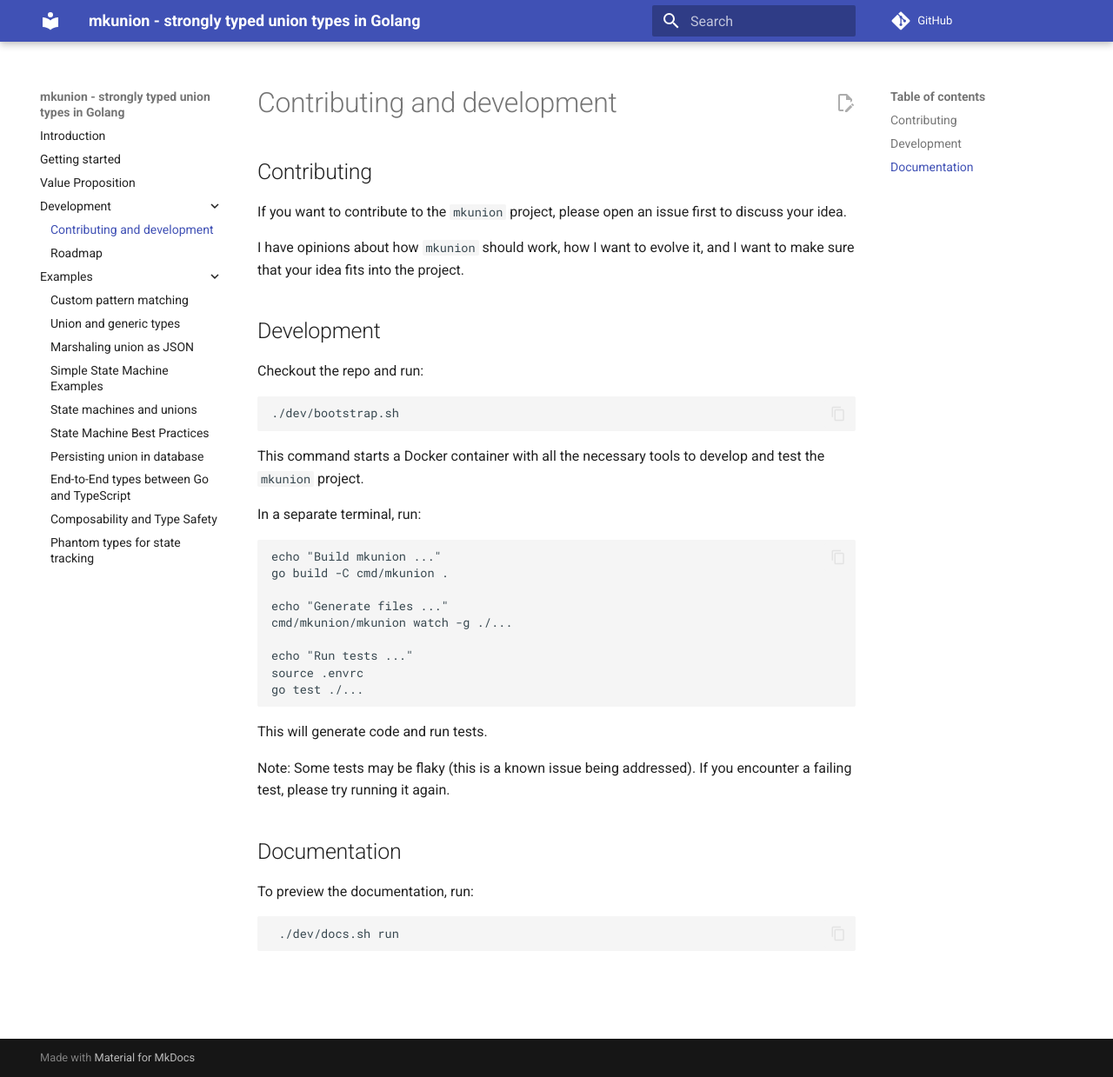
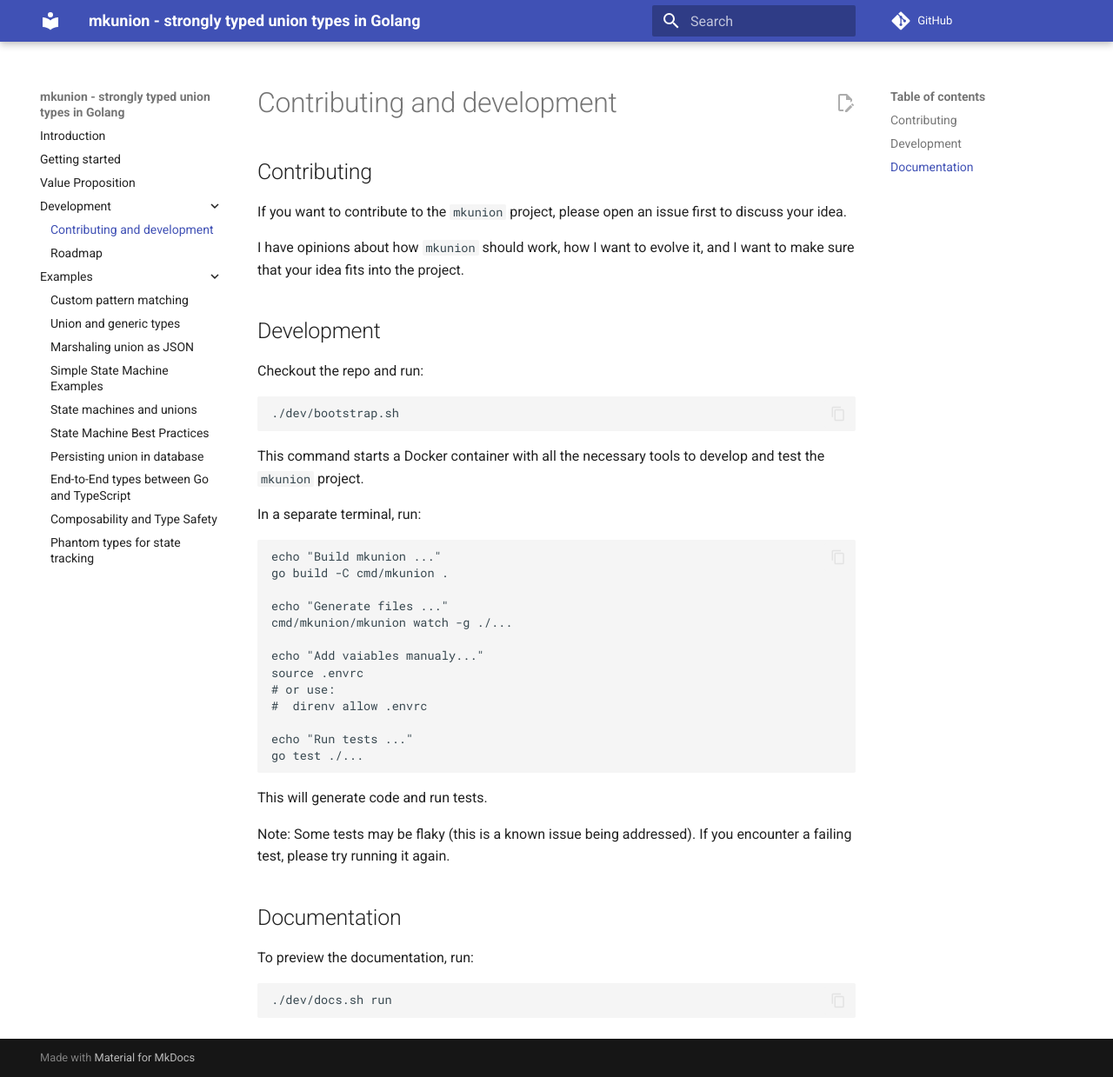
Before and after one commit to widmogrod/mkunion, an MkDocs documentation site: the page built from docs/development/development.md, in a window 1280 px wide and 1239 px high. Shown: the whole window at 87% size. Built offline with MkDocs 1.6.1 and Material for MkDocs 9.7.7, drawn with Linux system fonts in a browser that asks for light colours; comment, search, counter and statistics services are not loaded.

Commit message:
docs: improve development guide with `.envrc` sourcing steps and minor formatting fixes

````diff
--- a/docs/development/development.md
+++ b/docs/development/development.md
@@ -26,8 +26,12 @@
 echo "Generate files ..."
 cmd/mkunion/mkunion watch -g ./...
 
+echo "Add vaiables manualy..."
+source .envrc
+# or use:
+#  direnv allow .envrc
+
 echo "Run tests ..."
-source .envrc
 go test ./...
 ```
 
@@ -39,5 +43,5 @@
 
 To preview the documentation, run:
 ```
- ./dev/docs.sh run
+./dev/docs.sh run
 ```
````
